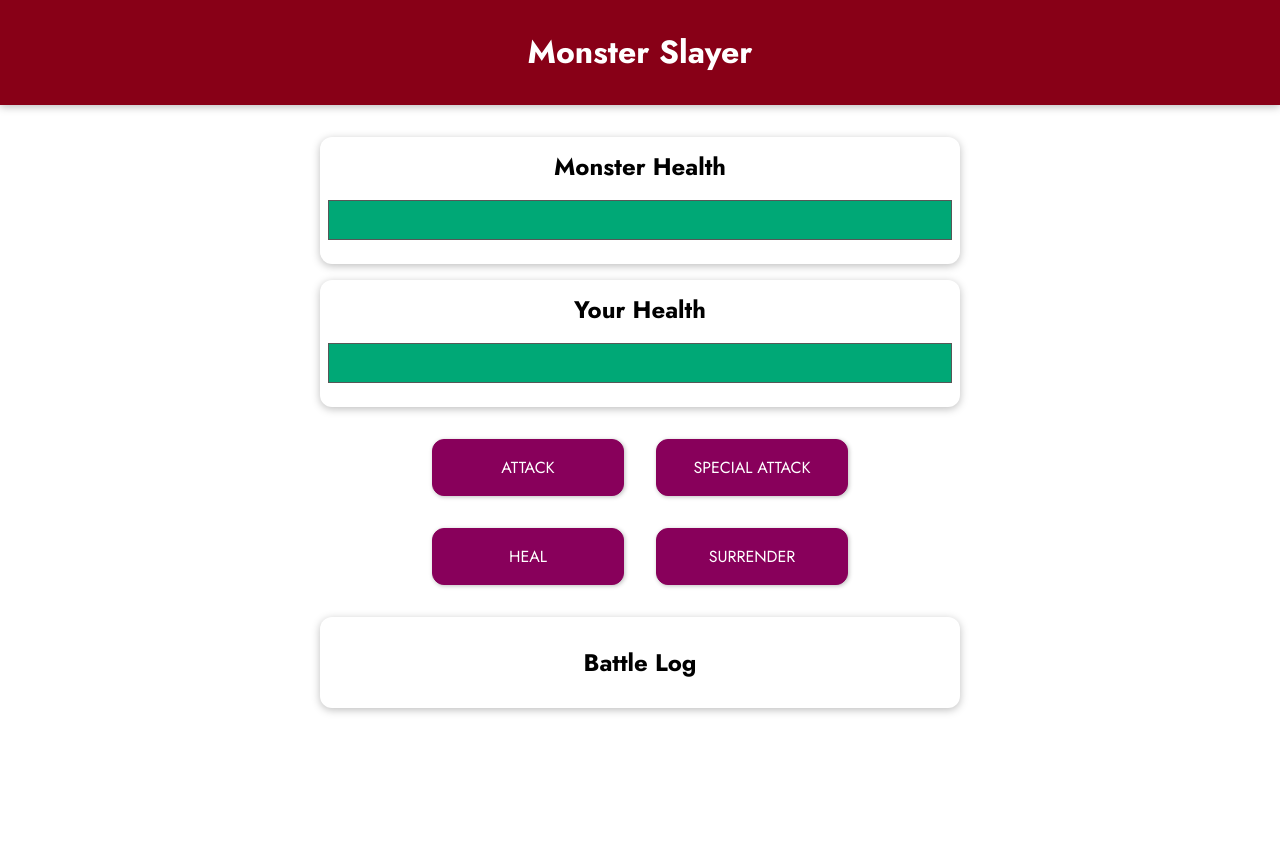
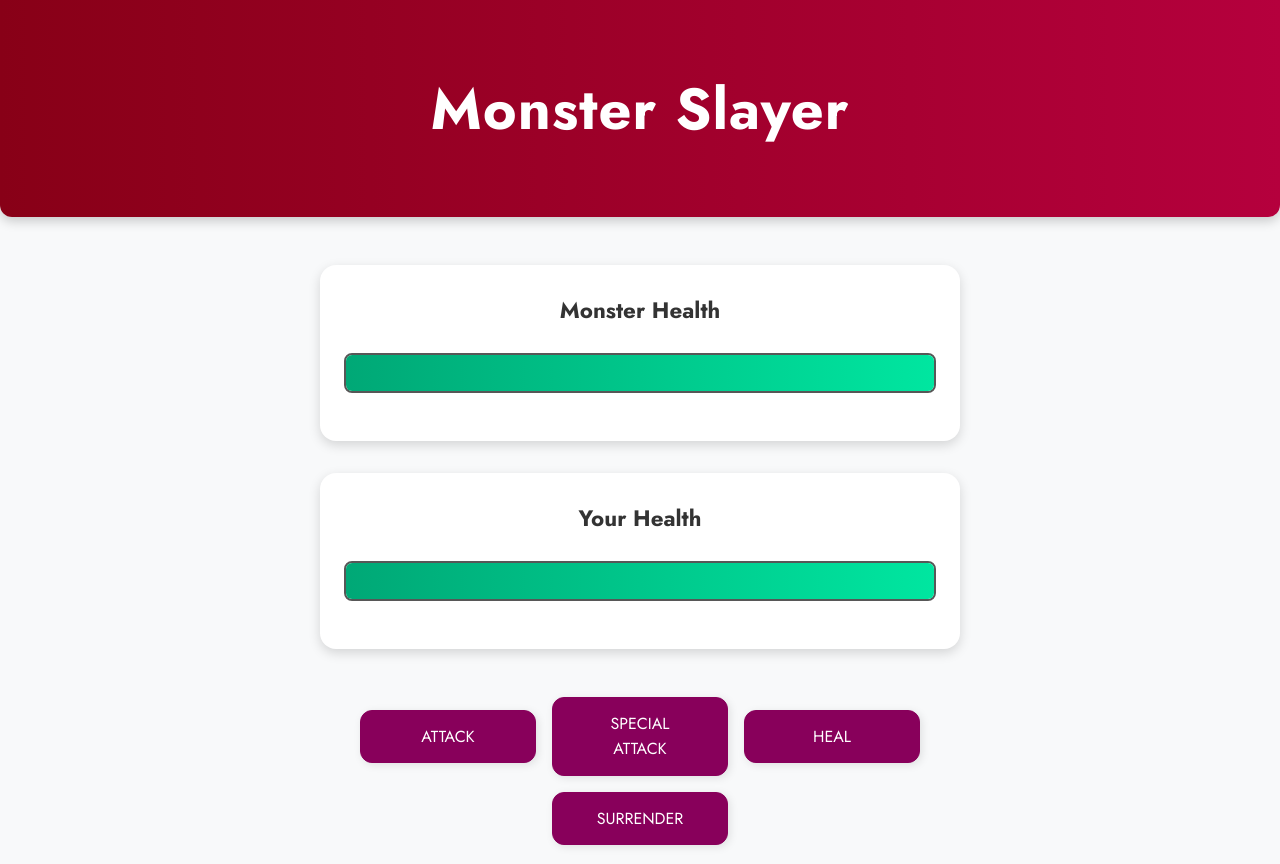
Before and after one commit to Melrizzuto/monsterSlayer_pjVue, a plain HTML site: page index.html in a window 1280 px wide. Shown: the top 864 px of the page. Before the commit the page ends 800 px from the top, so only its background shows below. Drawn offline with nearby package versions, Linux system fonts and the light colour scheme.

Commit message:
improve style app

```diff
--- a/app.js
+++ b/app.js
@@ -5,7 +5,7 @@ function getRandomValue(min, max) {
 
 
 
-
+//app
 const app = Vue.createApp({
     data() {
         return {
--- a/styles.css
+++ b/styles.css
@@ -3,53 +3,68 @@
 }
 
 html {
-  font-family: 'Jost', sans-serif;
+  font-family: "Jost", sans-serif;
+  background-color: #f8f9fa;
+  color: #212529;
 }
 
 body {
   margin: 0;
+  line-height: 1.6;
 }
 
 header {
-  box-shadow: 0 2px 8px rgba(0, 0, 0, 0.26);
-  padding: 0.5rem;
-  background-color: #880017;
+  box-shadow: 0 4px 12px rgba(0, 0, 0, 0.2);
+  padding: 1.5rem 1rem;
+  background: linear-gradient(to right, #880017, #b5003d);
   color: white;
   text-align: center;
-  margin-bottom: 2rem;
+  font-size: 1.8rem;
+  font-weight: bold;
+  letter-spacing: 1px;
+  margin-bottom: 3rem;
+  border-bottom-left-radius: 12px;
+  border-bottom-right-radius: 12px;
 }
 
 section {
   width: 90%;
   max-width: 40rem;
   margin: auto;
+  padding: 1rem;
 }
 
 .healthbar {
   width: 100%;
   height: 40px;
-  border: 1px solid #575757;
-  margin: 1rem 0;
+  border: 2px solid #575757;
+  margin: 1.5rem 0;
   background: #fde5e5;
+  border-radius: 8px;
+  overflow: hidden;
 }
 
 .healthbar__value {
-  background-color: #00a876;
+  background: linear-gradient(to right, #00a876, #00e6a0);
   width: 100%;
   height: 100%;
+  transition: width 0.3s ease-in-out;
 }
 
 .container {
   text-align: center;
-  padding: 0.5rem;
-  margin: 1rem auto;
-  box-shadow: 0 2px 8px rgba(0, 0, 0, 0.26);
-  border-radius: 12px;
+  padding: 1.5rem;
+  margin: 2rem auto;
+  box-shadow: 0 4px 12px rgba(0, 0, 0, 0.15);
+  border-radius: 16px;
+  background-color: white;
 }
 
 #monster h2,
 #player h2 {
   margin: 0.25rem;
+  font-size: 1.4rem;
+  color: #333;
 }
 
 #controls {
@@ -58,6 +73,8 @@ section {
   flex-wrap: wrap;
   align-items: center;
   justify-content: center;
+  gap: 1rem;
+  margin-top: 1rem;
 }
 
 button {
@@ -65,31 +82,38 @@ button {
   border: 1px solid #88005b;
   background-color: #88005b;
   color: white;
-  padding: 1rem 2rem;
+  padding: 0.8rem 1.8rem;
   border-radius: 12px;
-  margin: 1rem;
-  width: 12rem;
+  width: 11rem;
   cursor: pointer;
-  box-shadow: 1px 1px 4px rgba(0, 0, 0, 0.26);
-}
-
-button:focus {
-  outline: none;
+  transition: all 0.2s ease-in-out;
+  box-shadow: 2px 2px 8px rgba(0, 0, 0, 0.1);
 }
 
 button:hover,
 button:active {
   background-color: #af0a78;
   border-color: #af0a78;
-  box-shadow: 1px 1px 8px rgba(0, 0, 0, 0.26);
+  box-shadow: 2px 4px 12px rgba(0, 0, 0, 0.2);
+  transform: translateY(-1px);
 }
 
 button:disabled {
-  background-color: #ccc;
+  background-color: #ddd;
   border-color: #ccc;
   box-shadow: none;
-  color: #3f3f3f;
+  color: #888;
   cursor: not-allowed;
+}
+
+#log {
+  margin-top: 2rem;
+  background-color: #fffefc;
+  border: 1px solid #e0e0e0;
+  border-radius: 8px;
+  padding: 1rem;
+  max-height: 200px;
+  overflow-y: auto;
 }
 
 #log ul {
@@ -100,20 +124,25 @@ button:disabled {
 
 #log li {
   margin: 0.5rem 0;
+  font-size: 0.95rem;
 }
 
 .log--player {
   color: #7700ff;
+  font-weight: 500;
 }
 
 .log--monster {
   color: #da8d00;
+  font-weight: 500;
 }
 
 .log--damage {
-  color: red;
+  color: #ff0033;
+  font-weight: bold;
 }
 
 .log--heal {
-  color: green;
+  color: #009933;
+  font-weight: bold;
 }
```
